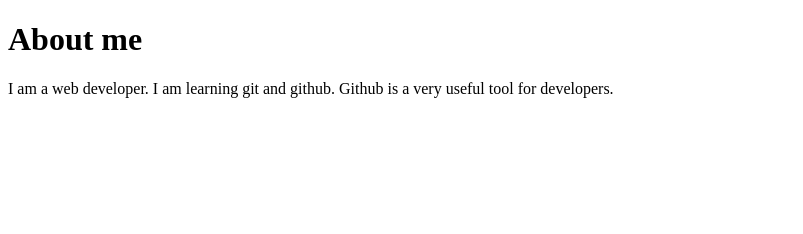
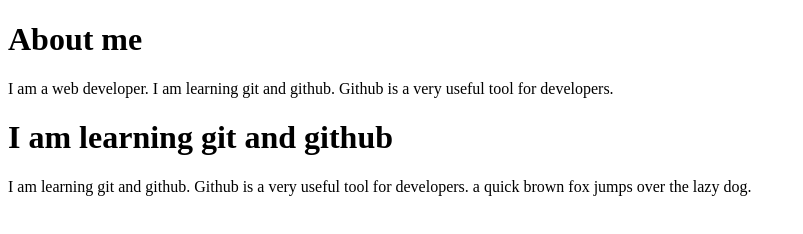
Before and after one commit to j33mk/githubpractice, a plain HTML site: page about.html in a window 1280 px wide. Shown: the whole page, without its empty margins (0-803 px from the left). Drawn offline with Linux system fonts and the light colour scheme.

Commit message:
feature/about-me-page another changes

```diff
--- a/about.html
+++ b/about.html
@@ -11,5 +11,11 @@
     <p>
         I am a web developer. I am learning git and github. Github is a very useful tool for developers.
     </p>
+    <h1>
+        I am learning git and github
+    </h1>
+    <p>
+        I am learning git and github. Github is a very useful tool for developers. a quick brown fox jumps over the lazy dog.
+    </p>
 </body>
 </html>
```
